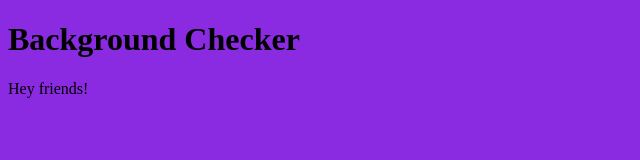
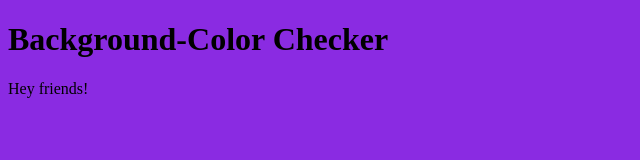
Before and after one commit to David-droid-bot/back-gen, a plain HTML site: page index.html in a window 1280 px wide. Shown: the whole page, without its empty margins (0-640 px from the left). Drawn offline with Linux system fonts and the light colour scheme.

Commit message:
changing title and header

```diff
--- a/index.html
+++ b/index.html
@@ -4,12 +4,12 @@
 <html>
 
 <head>
-  <title>Super Background</title>
+  <title>Dope Background</title>
   <link rel='stylesheet' type="text/css" href="style.css">
 </head>
 
 <body id="gradient">
-  <h1>Background Checker</h1>
+  <h1>Background-Color Checker</h1>
   Hey friends!
   <script>src = 'script.js'</script>
 </body>
```
